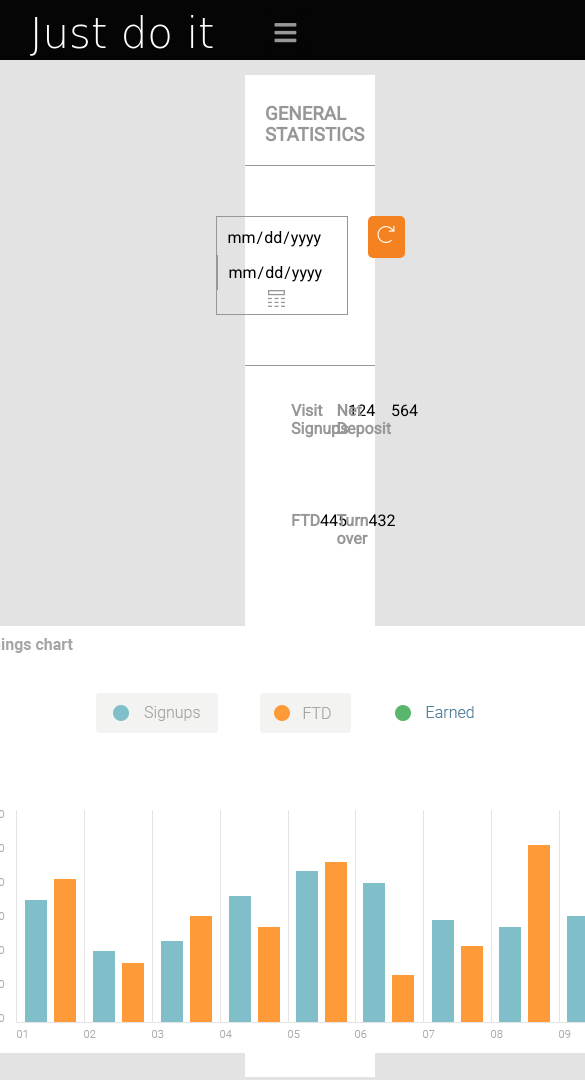
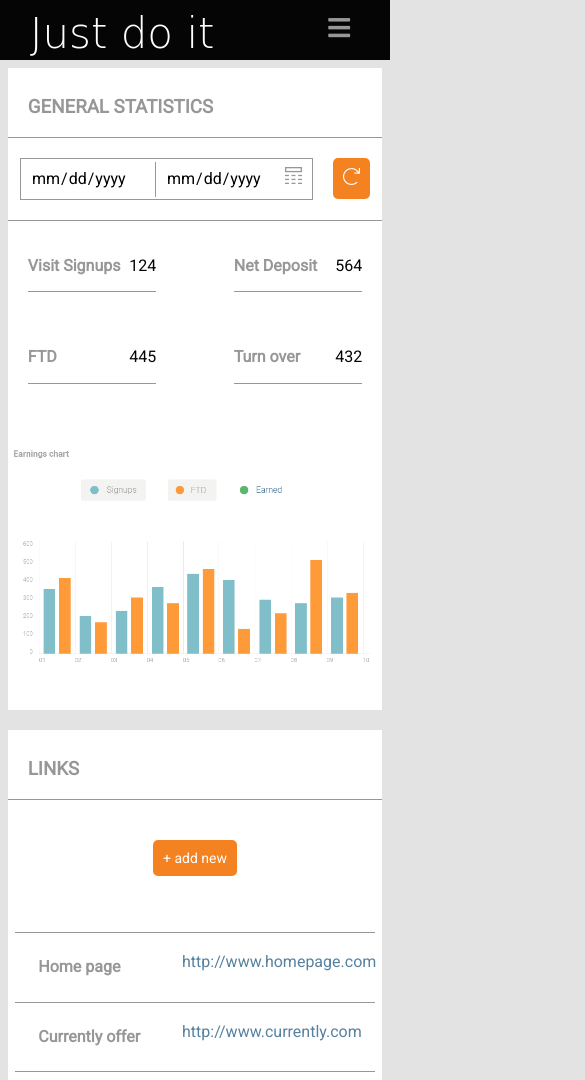
Before and after one commit to Akagi80/solo-project, a website: page src/index.html in a window 390 px wide. Shown: the top 1080 px of the page, 585 px wide, since content can reach past the window. Drawn offline with nearby package versions, Linux system fonts and the light colour scheme; files that its build step writes are made by us from their sources; a web font is replaced by a local one.

Commit message:
Fix styles on mobile devices

```diff
--- a/src/index.html
+++ b/src/index.html
@@ -13,11 +13,14 @@
 </head>
 <body>
 
-    <div class="main-side-container">
-        <div class="sidebar-container">
+    <div class="overlay">
+
+    </div>
+
+    <div id="sidebar" class="sidebar-container">
         <div class="header-container">
-                <h2>Just do it</h2>
-                <button class="burger-btn btn"><i class="fas fa-bars"></i></button>
+            <h2 class="logo">Just do it</h2>
+            <button id="btnHamburger" href="#" class="burger-btn btn"><i class="fas fa-bars"></i></button>
         </div>
         <ul class="sidebar-menu">
             <li>
@@ -53,7 +56,6 @@
         </div>
     </div>
 
-        <div class="main-container">
     <div class="topbar">
             <ul class="topbar-menu">
                 <li class="topbar-item">
@@ -73,7 +75,7 @@
             </ul>
     </div>
 
-            <div class="content-container">
+    <div class="main-container">
         <div class="general-container">
                     <div class="title">
                         <h3 class="container-title">GENERAL STATISTICS</h3>
@@ -111,13 +113,10 @@
                             </div>
                         </div>
                     </div>
-                    <div class="container-wrapper">
-                        <div class="chart">
+                    <div class="chart-container">
                         <img class="chart-img" src="images/chart.png" alt="">
                     </div>
         </div>
-                </div>
-
         <div class="links-container">
                     <div class="title">
                         <h3 class="container-title">LINKS</h3>
@@ -195,11 +194,8 @@
                         </div>
                     </div>
         </div>
-
-            </div>
     </div>
 
-    </div>
-
+    <script src="js/script.js" type="module"></script>
 </body>
 </html>
--- a/src/sass/_layout.scss
+++ b/src/sass/_layout.scss
@@ -1,4 +1,5 @@
 body {
+  position: relative;
   background-color: $background-color;
   color: $main-text-color;
   font-family: $text-font;
--- a/src/sass/sections/_maincontent.scss
+++ b/src/sass/sections/_maincontent.scss
@@ -1,21 +1,30 @@
-.main-side-container {
+.main-container {
   display: flex;
-
-  .main-container {
+  flex-direction: column;
   width: 100%;
-    z-index: 8;
-
-    .content-container {
-      padding: 15px 15px 15px 245px;
-      margin-top: 40px;
+  padding: 15px 15px 15px 250px;
 
   .general-container, .links-container {
+    background-color: $main-color;
+    margin-top: 60px;
+  }
+
+  .links-container {
     background-color: $main-color;
     margin-top: 20px;
   }
 }
+/*
+.overlay {
+  position: absolute;
+  top: 0;
+  right: 0;
+  bottom: 0;
+  left: 0;
+  background-color: $option-text-color;
+  opacity: 50%;
 }
-
+*/
 
 .value {
   color: $sidebar-color;
@@ -25,6 +34,7 @@
   display: flex;
   justify-content: space-between;
   border-top: solid $main-text-color 1px;
+  padding: 0 20%;
 
   .stat-box {
     display: flex;
@@ -38,32 +48,27 @@
       justify-content: space-between;
     }
   }
-
-    .stat-left {
-      padding-left: 20%;
 }
 
-    .stat-right {
-      padding-right: 20%;
-    }
-  }
-
-  .container-wrapper {
+.chart-container {
   display: flex;
   align-items: center;
   justify-content: center;
   margin: 20px auto;
   padding: 20px 0;
 
-    //.chart {
-    //}
+  img {
+    height: auto;
+    max-width: 100%;
+    display: block;
+  }
 }
 
 .links-table {
   display: flex;
   flex-direction: column;
+  border-top: solid $main-text-color 1px;
   padding: 0 20%;
-    border-top: solid $main-text-color 1px;
 
   .btn-add-new {
     display: flex;
@@ -111,11 +116,28 @@
     border-bottom: solid $main-text-color 1px;
   }
 }
+
+@media (max-width: 991px) {
+  .stats {
+    padding: 0;
   }
 
-@media (max-width: 991px) {
-  .content-container {
-    padding: 15px;
-    margin-top: 40px;
+  .links-table {
+    padding: 0 5%;
+  }
+
+}
+
+@media (max-width: 767px) {
+  .main-container {
+    padding: 2%;
+
+    .general-date-picker {
+      padding: 10px 0;
+    }
+
+    .links-table {
+      padding: 0 2%;
     }
   }
+}
--- a/src/sass/sections/_sidebar.scss
+++ b/src/sass/sections/_sidebar.scss
@@ -9,8 +9,10 @@
   .header-container {
     display: flex;
     height: 60px;
+    width: 100vh;
 
-    h2 {
+    .logo {
+      display: flex;
       color: $main-color;
       font-family: $logo-font;
       font-size: 42px;
@@ -20,7 +22,10 @@
     }
 
     .burger-btn {
-      padding-top: 10px;
+      display: none;
+      outline: none;
+      border: none;
+      padding-top: 5px;
       font-size: 25px;
       background-color: $sidebar-color;
       color: $main-text-color;
@@ -81,11 +86,22 @@
   }
 }
 
-@media (max-width: 991px){
+@media (max-width: 767px){
   .sidebar-container {
     height: 60px;
-    width: 100vh;
-    z-index: 10;
+    width: 100%;
+    padding-right: 20px;
+
+    .header-container {
+      display: flex;
+      justify-content: space-between;
+      height: 60px;
+      width: 100%;
+
+      .burger-btn {
+        display: inline-block;
+      }
+    }
 
     .sidebar-menu, .manager-container {
       display: none;
--- a/src/sass/sections/_topbar.scss
+++ b/src/sass/sections/_topbar.scss
@@ -47,7 +47,7 @@
   }
 }
 
-@media (max-width: 991px) {
+@media (max-width: 767px) {
   .topbar {
     display: none;
   }
```
Also changed, not shown: src/js/script.js (+18 -0 lines). Lines whose indentation alone changed are shown as unchanged.
